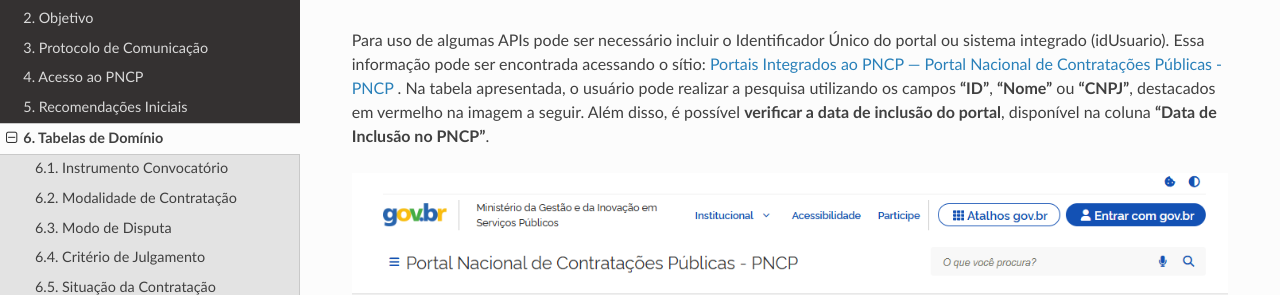
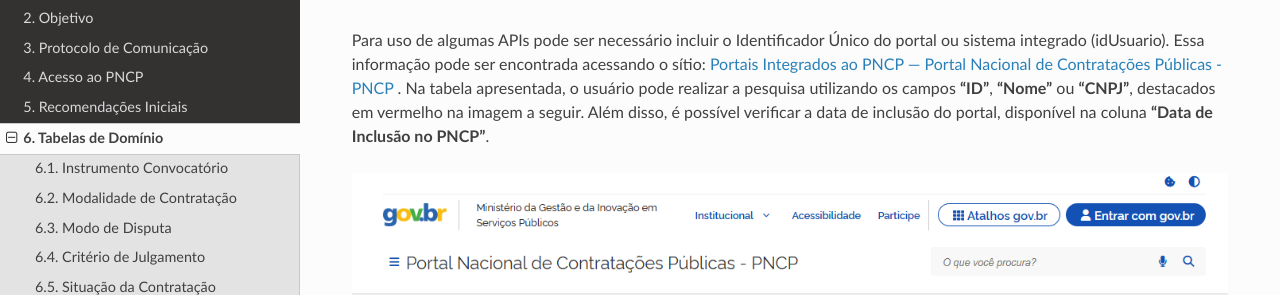
Before and after one commit to sofiaestrelab/Manual-de-Consulta-do-PNCP, a Sphinx documentation site: the page built from docs/source/tabelas_de_dominio/identificador_de_usuario.rst, in a window 1280 px wide. Shown: the part 131-426 px from the top of the page. Built offline with Sphinx 7.4.7 and the Read the Docs theme 3.1.0, drawn with Linux system fonts in a browser that asks for light colours.

Commit message:
Simplify text regarding user identifier search
Removed unnecessary formatting from text about user identifier.

```diff
--- a/docs/source/tabelas_de_dominio/identificador_de_usuario.rst
+++ b/docs/source/tabelas_de_dominio/identificador_de_usuario.rst
@@ -4,7 +4,7 @@
 Para uso de algumas APIs pode ser necessário incluir o Identificador Único do
 portal ou sistema integrado (idUsuario). Essa informação pode ser encontrada acessando o
 sítio: `Portais Integrados ao PNCP — Portal Nacional de Contratações Públicas - PNCP`_ .
-Na tabela apresentada, o usuário pode realizar a pesquisa utilizando os campos **"ID”**, **“Nome”** ou **“CNPJ”**, destacados em vermelho na imagem a seguir. Além disso, é possível **verificar a data de inclusão do portal**, disponível na coluna **“Data de Inclusão no PNCP”**.
+Na tabela apresentada, o usuário pode realizar a pesquisa utilizando os campos **"ID”**, **“Nome”** ou **“CNPJ”**, destacados em vermelho na imagem a seguir. Além disso, é possível verificar a data de inclusão do portal, disponível na coluna **“Data de Inclusão no PNCP”**.
 
 .. image:: ../_static/img/Portais-Integrados-PNCP.png
    :alt: Portais integrados ao PNCP
```
